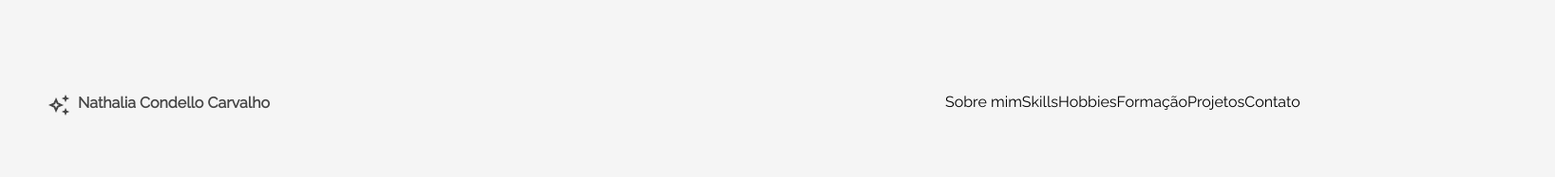
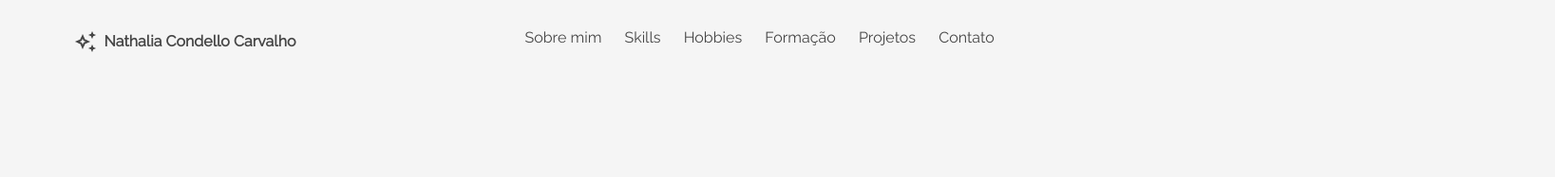
Before and after one commit to NathaliaCondelloCarvalho/challenge-one-portfolio, a plain HTML site: page index.html in a window 1280 px wide. Shown: the top 187 px of the page at 95% size, 1637 px wide, since content can reach past the window. Drawn offline with Linux system fonts and the light colour scheme.

Commit message:
Desenv. estilo topo header (logo e nav)

```diff
--- a/index.html
+++ b/index.html
@@ -15,16 +15,18 @@
       <header>
         <section class="topo">
             <div class="logo">
-              <img class="estrelas" src="./images/auto_awesome_black_24dp 1.png" alt="Estrelas decorativas">
-              <h1 class="nome">Nathalia Condello Carvalho</h1>
+              <img src="./images/auto_awesome_black_24dp 1.png" alt="Estrelas decorativas">
+              <h1>Nathalia Condello Carvalho</h1>
             </div>
             <nav class="links">
-              <p>Sobre mim</p>
-              <p>Skills</p>
-              <p>Hobbies</p>
-              <p>Formação</p>
-              <p>Projetos</p>
-              <p>Contato</p>
+              <ul>
+                <li><a href="">Sobre mim</a></li>
+                <li><a href="">Skills</a></li>
+                <li><a href="">Hobbies</a></li>
+                <li><a href="">Formação</a></li>
+                <li><a href="">Projetos</a></li>
+                <li><a href="">Contato</a></li>
+            </ul>
             </nav>
         </section>
 
--- a/style/style.css
+++ b/style/style.css
@@ -1,32 +1,19 @@
 body {
     font-family: 'Raleway', sans-serif;
-    position: absolute;
     width: 1440px;
     height: 5020px;
-    left: 0px;
-    top: 0px;
     background: #F5F5F5;
+    justify-content: center;
 }
 
 .topo {
     display: flex;
     flex-direction: row;
-    justify-content: space-between;
+    justify-content: center;
     align-items: center;
-    padding: 32px 50px;
-    position: static;
-    width: 1136px;
+    width: 80%;
     height: 88px;
-    left: 152px;
-    top: 0px;
 
-
-    /* Inside auto layout */
-
-    flex: none;
-    order: 0;
-    flex-grow: 0;
-    margin: 32px 0px;
 }
 
 .logo {
@@ -34,62 +21,43 @@ body {
     flex-direction: row;
     align-items: center;
     padding: 0px;
-    position: static;
-    width: 334px;
+    width: 455px;
     height: 24px;
     left: 0px;
     top: 32px;
-    /* Inside auto layout */
-    flex: none;
-    order: 0;
-    flex-grow: 0;
-    margin: 0px 0px;
 }
 
-.nome {
-    position: static;
-    width: 302px;
-    height: 19px;
-    left: 32px;
+.logo h1 {
+    left: 10px;
     top: 2.5px;
 
-    font-family: Raleway;
     font-style: normal;
     font-weight: bold;
-    font-size: 16px;
-    line-height: 19px;
-    /* identical to box height */
+    font-size: 1em;
     color: #464646;
-    /* Inside auto layout */
-    flex: none;
     order: 1;
-    flex-grow: 0;
     margin: 0px 8px;
 }
 
-.estrelas {
-    position: relative;
-    left:0px;
-    top: 2.5px;
+nav {
+    width: 542px;
+    height: 24px;
+
 }
 
-.links {
-    display: flex;
-    flex-direction: row;
-    align-items: center;
-    padding: 0px;
+nav a {
+    text-decoration: none;
+    font-size: 1em;
+    color: #464646;
+}
 
-    position: static;
-    width: 642px;
-    height: 19px;
-    left: 494px;
-    top: 34.5px;
+nav a:hover {
+    color: #ffbf00;
+}
 
 
-    /* Inside auto layout */
-
-    flex: none;
-    order: 1;
-    flex-grow: 0;
-    margin: 0px 611px;
+.links li {
+    display: inline;
+    width: 5%;
+    margin-left: 20px;
 }
```
